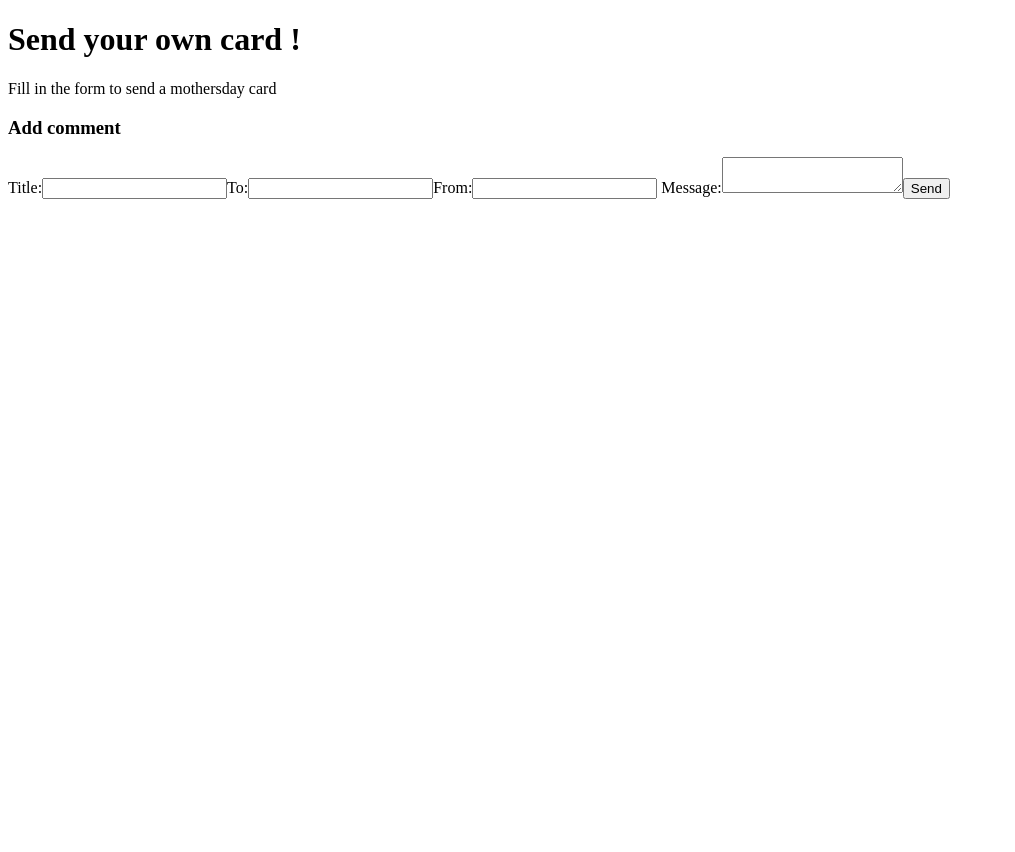
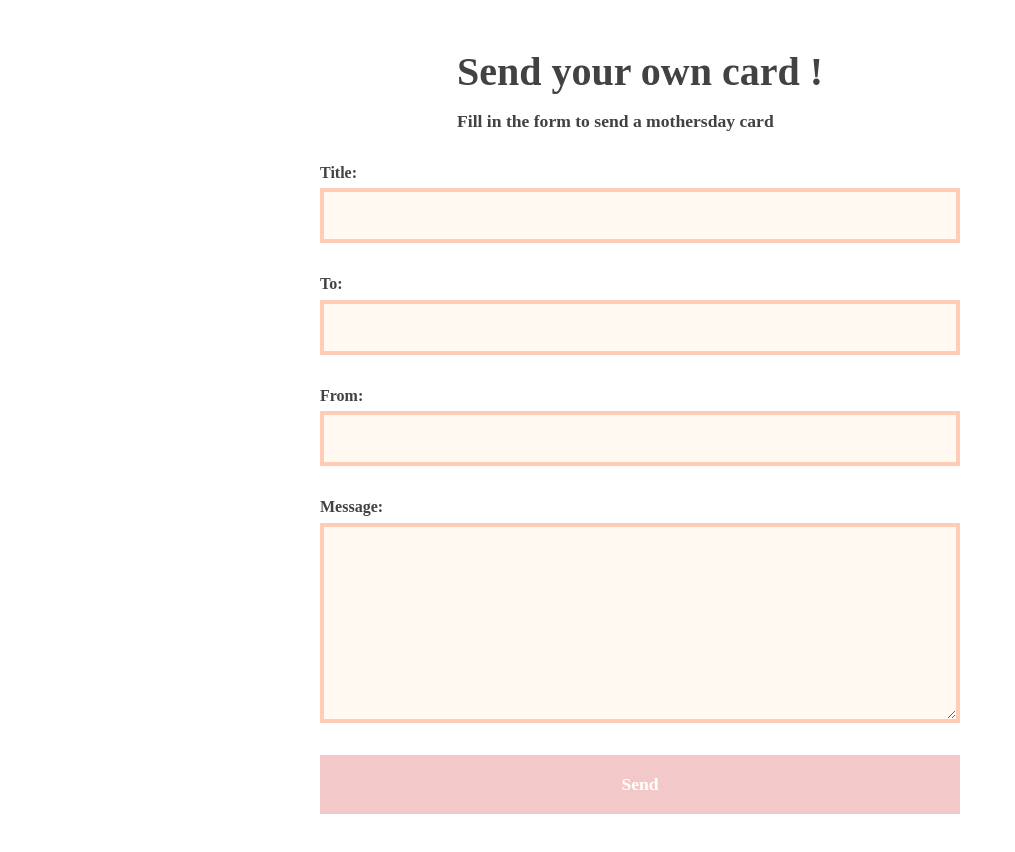
Before and after one commit to ralphbourgoo/dev4-makeitpersonal, a Next.js app: page /form in a window 1280 px wide. Shown: the top 852 px of the page, without its empty margins (0-1015 px from the left). Before the commit the page ends 800 px from the top, so only its background shows below. Built offline with nearby package versions, Linux system fonts and the light colour scheme.

Commit message:
HTML & CSS Form Page

```diff
--- a/components/AddCard.js
+++ b/components/AddCard.js
@@ -81,24 +81,24 @@ const AddCard = ({ onSubmit }) => {
     // }
 
     return (
-        <section>
-            <h3>Add comment</h3>
+        <div>
+            <h3 className={styles.hidden}>Add comment</h3>
             <form onSubmit={(e) => handleSubmit(e)} className={styles.form}>
                 <label className={styles.label}>Title:
-                   <input type="text" name="title" required />
+                   <input className={styles.input} type="text" name="title" required />
                 </label>
                 <label className={styles.label}>To:
-                   <input type="text" name="receiver" required />
+                   <input className={styles.input} type="text" name="receiver" required />
                 </label>
                 <label className={styles.label}>From:
-                   <input type="text" name="sender" required />
+                   <input className={styles.input} type="text" name="sender" required />
                 </label>
                 <label className={styles.label}> Message:
-                    <textarea name="message" required maxLength="500"></textarea>
+                    <textarea className={styles.message} name="message" required maxLength="500"></textarea>
                 </label>
-                <input type="submit" value="Send" />
+                <input className={styles.submit} type="submit" value="Send" />
             </form>
-        </section>
+        </div>
      );
 }
 
--- a/components/AddCard.module.css
+++ b/components/AddCard.module.css
@@ -0,0 +1,62 @@
+.form {
+    display: flex;
+    flex-direction: column;
+    width: 40rem;
+}
+
+.label {
+    display: flex;
+    flex-direction: column;
+    margin-top: 1rem;
+    margin-bottom: 1rem;
+    font-family: 'Poppins';
+    font-size: 1rem;
+    font-weight: 600;
+    color: #424242;
+}
+
+.hidden {
+    display: none;
+}
+
+.input {
+    padding: 1rem;
+    background-color: #FFF9F2;
+    border: .3rem solid #FFCDB6;
+    margin-top: .4rem;
+    outline: none;
+    font-family: 'Poppins';
+    font-size: .8rem;
+    font-weight: 200;
+}
+
+.message {
+    padding: 1rem;
+    background-color: #FFF9F2;
+    border: .3rem solid #FFCDB6;
+    margin-top: .4rem;
+    outline: none;
+    font-family: 'Poppins';
+    font-size: .8rem;
+    font-weight: 200;
+    height: 10rem;
+}
+
+.submit {
+    padding: 1rem 1.5rem;
+    background-color: #F2C8C9;
+    border: .2rem solid #F2C8C9;
+    text-decoration: none;
+    color: white;
+    font-family: 'Poppins';
+    font-size: 1.1rem;
+    font-weight: 600;
+    transition: .5s;
+    margin-top: 1rem;
+}
+
+.submit:hover {
+    color: #F2C8C9;
+    background-color: #FFEEE6;
+    cursor: pointer;
+}
--- a/pages/about.js
+++ b/pages/about.js
@@ -1,8 +1,10 @@
+import styles from '../styles/About.module.css'
+
 const About = () => {
     return (
         <div>
-            <h1>About</h1>
-            <p>jkhf kjsdh fjshd hskqhshdf lshq fsjq skqhQLE  JLJd  kdh.</p>
+            <h1 className={styles.about_title}>About</h1>
+            <p className={styles.about_sub}>jkhf kjsdh fjshd hskqhshdf lshq fsjq skqhQLE  JLJd  kdh.</p>
         </div>
      );
 }
--- a/pages/form.js
+++ b/pages/form.js
@@ -1,11 +1,12 @@
 import AddCard from '../components/AddCard'
+import styles from '../styles/Form.module.css'
 
 const Form = () => {
     return (
-        <div>
+        <div className={styles.wrapper}>
             <div>
-                <h1>Send your own card !</h1>
-                <p>Fill in the form to send a mothersday card</p>
+                <h1 className={styles.page_title}>Send your own card !</h1>
+                <p className={styles.page_sub}>Fill in the form to send a mothersday card</p>
             </div>
             <div>
                 <AddCard />
--- /dev/null
+++ b/styles/Form.module.css
@@ -0,0 +1,28 @@
+.wrapper {
+    display: flex;
+    justify-content: center;
+    align-items: center;
+    flex-direction: column;
+    margin-top: 3rem;
+    margin-bottom: 4rem;
+}
+
+.hidden {
+    display: none;
+}
+
+.page_title {
+    font-family: 'Playfair Display';
+    font-size: 2.5rem;
+    font-weight: 900;
+    color: #424242;
+    margin: 0 0.6rem;
+}
+
+.page_sub {
+    font-family: 'Poppins';
+    font-size: 1.1rem;
+    font-weight: 600;
+    color: #424242;
+    margin: 1rem 0.6rem;
+}
```
Also changed, not shown: styles/About.module.css (added).
